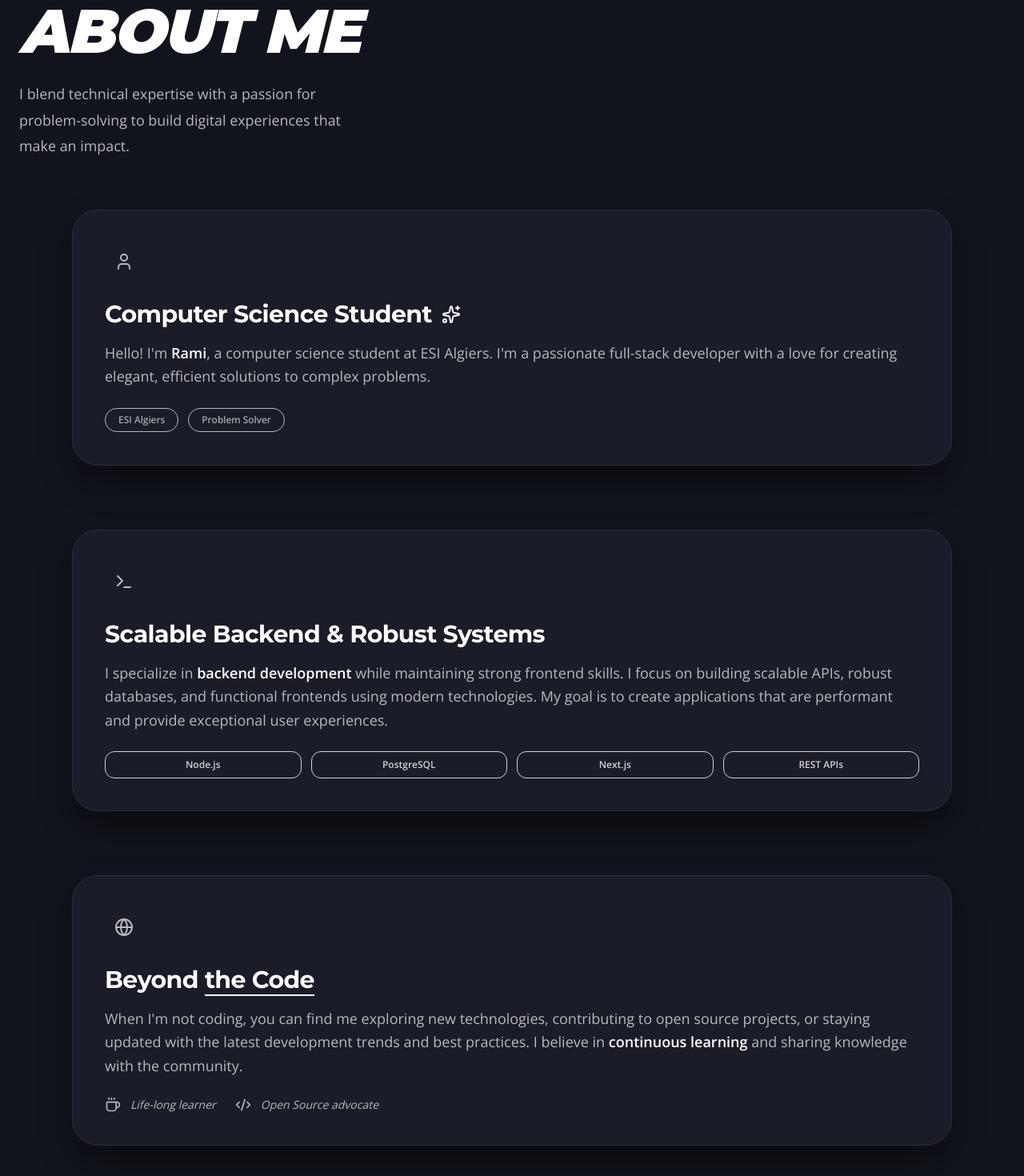
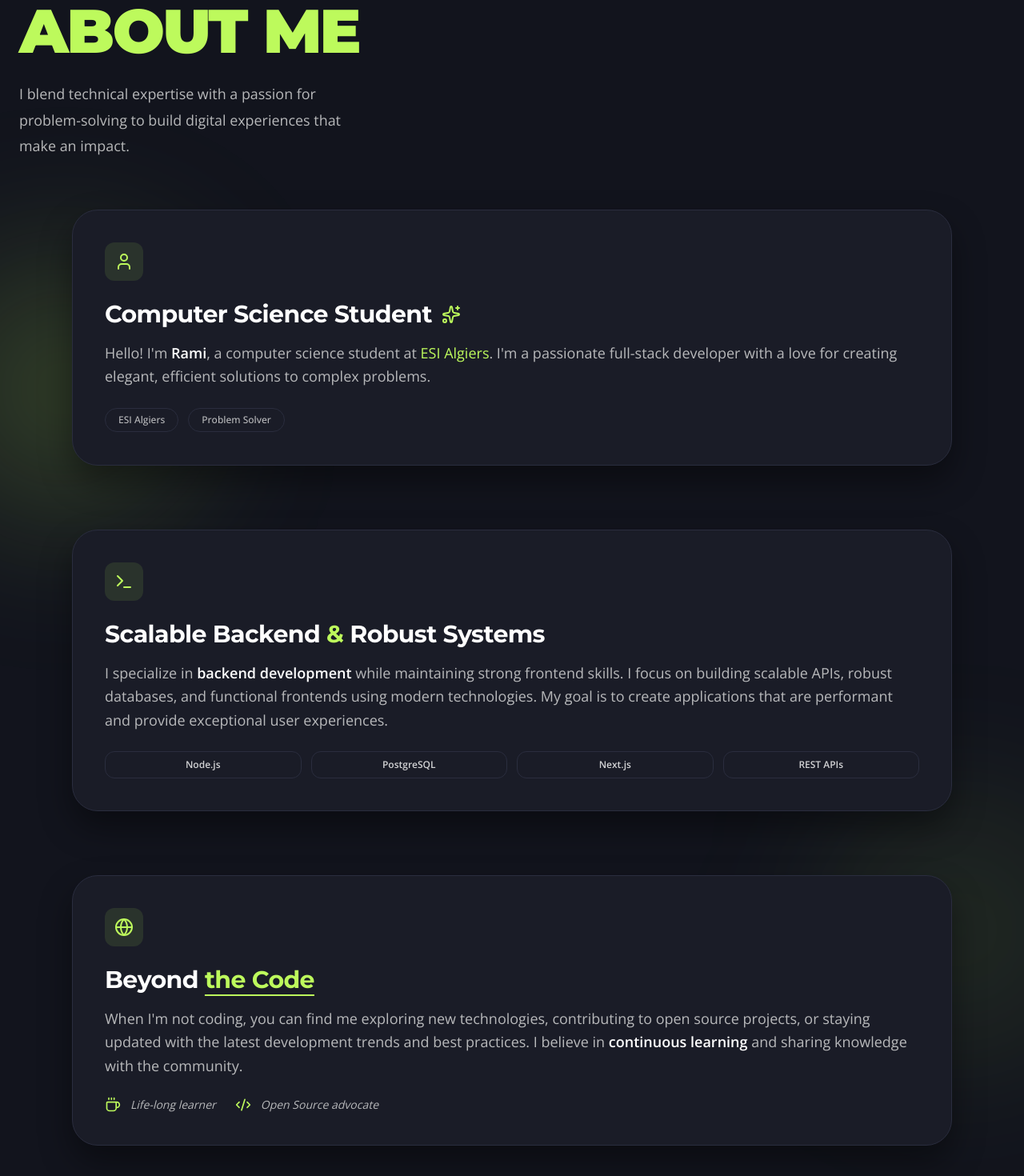
Before and after one commit to Bendifallah-Rami/rami-portfolio-v2, a Next.js app: page / in a window 1280 px wide. Shown: the part 1051-2521 px from the top of the page at 80% size. Built offline with nearby package versions, Linux system fonts and the light colour scheme.

Commit message:
style: update color scheme in settings and refactor About section for improved readability and consistency

```diff
--- a/src/components/sections/about.jsx
+++ b/src/components/sections/about.jsx
@@ -5,30 +5,21 @@ import { User, Code2, Terminal, Sparkles, Coffee, Globe } from 'lucide-react';
 
 export default function About() {
   return (
-    <section id="about" className="py-24 relative overflow-hidden font-body" style={{ backgroundColor: 'transparent' }}>
+    <section
+      id="about"
+      className="relative overflow-hidden py-24 bg-transparent [font-family:var(--font-body)]"
+    >
       {/* Decorative background elements */}
-      <div className="absolute top-1/4 -left-20 w-80 h-80 bg-accent/20 rounded-full blur-[100px] pointer-events-none" />
-      <div className="absolute bottom-1/4 -right-20 w-80 h-80 bg-accent/10 rounded-full blur-[100px] pointer-events-none" />
+      <div className="pointer-events-none absolute top-1/4 -left-20 h-80 w-80 rounded-full bg-(--color-accent)/20 blur-[100px]" />
+      <div className="pointer-events-none absolute bottom-1/4 -right-20 h-80 w-80 rounded-full bg-(--color-accent)/10 blur-[100px]" />
 
       <div className="container mx-auto px-6 mb-16">
         <div className="max-w-4xl">
-          <h2 className="m-0 leading-none mb-6"
-            style={{
-              fontFamily: 'var(--font-display)',
-              fontWeight: 900,
-              fontSize: 'clamp(2.5rem, 6vw, 5rem)',
-              letterSpacing: '-0.03em',
-              color: 'var(--color-white)'
-            }}>
+          <h2 className="m-0 mb-6 leading-none [font-family:var(--font-display)] text-[clamp(2.5rem,6vw,5rem)] font-black tracking-[-0.03em] text-white">
             A LITTLE BIT <br />
-            <span className="text-secondary italic">ABOUT ME</span>
+            <span className="text-(--color-accent)">ABOUT <span className=''> ME</span></span>
           </h2>
-          <p className="m-0 leading-[1.8] max-w-[42ch]"
-            style={{
-              fontFamily: 'var(--font-body)',
-              fontSize: 'clamp(1rem, 1.4vw, 1.25rem)',
-              color: 'var(--color-muted)'
-            }}>
+          <p className="m-0 max-w-[42ch] leading-[1.8] [font-family:var(--font-body)] text-[clamp(1rem,1.4vw,1.25rem)] text-(--color-muted)">
             I blend technical expertise with a passion for problem-solving to build
             digital experiences that make an impact.
           </p>
@@ -47,37 +38,35 @@ export default function About() {
         >
           {/* Card 1: Intro */}
           <ScrollStackItem>
-            <div className="flex flex-col h-full font-body">
-              <div className="bg-secondary/10 w-12 h-12 rounded-xl flex items-center justify-center mb-6">
-                <User className="text-secondary w-6 h-6" />
+            <div className="flex h-full flex-col [font-family:var(--font-body)]">
+              <div className="mb-6 flex h-12 w-12 items-center justify-center rounded-xl bg-(--color-accent)/10">
+                <User className="h-6 w-6 text-(--color-accent)" />
               </div>
-              <h3 className="text-2xl md:text-3xl font-bold text-white mb-4 font-display flex items-center gap-3"
-                style={{ fontFamily: 'var(--font-display)', letterSpacing: '-0.02em' }}>
-                Computer Science Student <Sparkles className="text-secondary w-6 h-6" />
+              <h3 className="mb-4 flex items-center gap-3 [font-family:var(--font-display)] text-2xl font-bold tracking-[-0.02em] text-white md:text-3xl">
+                Computer Science Student <Sparkles className="h-6 w-6 text-(--color-accent)" />
               </h3>
-              <p className="text-lg text-muted leading-relaxed mb-6" style={{ fontFamily: 'var(--font-body)' }}>
+              <p className="mb-6 [font-family:var(--font-body)] text-lg leading-relaxed text-(--color-muted)">
                 Hello! I&apos;m <span className="text-white font-semibold">Rami</span>, a computer science student at
-                <span className="text-secondary"> ESI Algiers</span>. I&apos;m a passionate full-stack developer
+                <span className="text-(--color-accent)"> ESI Algiers</span>. I&apos;m a passionate full-stack developer
                 with a love for creating elegant, efficient solutions to complex problems.
               </p>
               <div className="mt-auto flex gap-3">
-                <span className="px-4 py-1.5 bg-surface border border-border rounded-full text-xs text-muted font-medium">ESI Algiers</span>
-                <span className="px-4 py-1.5 bg-surface border border-border rounded-full text-xs text-muted font-medium">Problem Solver</span>
+                <span className="rounded-full border border-(--color-border) bg-(--color-surface) px-4 py-1.5 text-xs font-medium text-(--color-muted)">ESI Algiers</span>
+                <span className="rounded-full border border-(--color-border) bg-(--color-surface) px-4 py-1.5 text-xs font-medium text-(--color-muted)">Problem Solver</span>
               </div>
             </div>
           </ScrollStackItem>
 
           {/* Card 2: Focus */}
           <ScrollStackItem>
-            <div className="flex flex-col h-full font-body">
-              <div className="bg-secondary/10 w-12 h-12 rounded-xl flex items-center justify-center mb-6">
-                <Terminal className="text-secondary w-6 h-6" />
+            <div className="flex h-full flex-col [font-family:var(--font-body)]">
+              <div className="mb-6 flex h-12 w-12 items-center justify-center rounded-xl bg-(--color-accent)/10">
+                <Terminal className="h-6 w-6 text-(--color-accent)" />
               </div>
-              <h3 className="text-2xl md:text-3xl font-bold text-white mb-4 font-display"
-                style={{ fontFamily: 'var(--font-display)', letterSpacing: '-0.02em' }}>
-                Scalable Backend <span className="text-secondary">&</span> Robust Systems
+              <h3 className="mb-4 [font-family:var(--font-display)] text-2xl font-bold tracking-[-0.02em] text-white md:text-3xl">
+                Scalable Backend <span className="text-(--color-accent)">&</span> Robust Systems
               </h3>
-              <p className="text-lg text-muted leading-relaxed mb-6" style={{ fontFamily: 'var(--font-body)' }}>
+              <p className="mb-6 [font-family:var(--font-body)] text-lg leading-relaxed text-(--color-muted)">
                 I specialize in <span className="text-white font-semibold">backend development</span> while maintaining strong
                 frontend skills. I focus on building scalable APIs, robust databases, and functional frontends
                 using modern technologies. My goal is to create applications that are performant and
@@ -85,7 +74,7 @@ export default function About() {
               </p>
               <div className="grid grid-cols-2 md:grid-cols-4 gap-3 mt-auto">
                 {['Node.js', 'PostgreSQL', 'Next.js', 'REST APIs'].map((skill) => (
-                  <div key={skill} className="py-2 px-3 bg-surface border border-border rounded-xl flex items-center justify-center text-xs font-semibold text-white/80">
+                  <div key={skill} className="flex items-center justify-center rounded-xl border border-(--color-border) bg-(--color-surface) px-3 py-2 text-xs font-semibold text-white/80">
                     {skill}
                   </div>
                 ))}
@@ -95,15 +84,14 @@ export default function About() {
 
           {/* Card 3: Beyond coding */}
           <ScrollStackItem>
-            <div className="flex flex-col h-full font-body">
-              <div className="bg-secondary/10 w-12 h-12 rounded-xl flex items-center justify-center mb-6">
-                <Globe className="text-secondary w-6 h-6" />
+            <div className="flex h-full flex-col [font-family:var(--font-body)]">
+              <div className="mb-6 flex h-12 w-12 items-center justify-center rounded-xl bg-(--color-accent)/10">
+                <Globe className="h-6 w-6 text-(--color-accent)" />
               </div>
-              <h3 className="text-2xl md:text-3xl font-bold text-white mb-4 font-display"
-                style={{ fontFamily: 'var(--font-display)', letterSpacing: '-0.02em' }}>
-                Beyond <span className="text-secondary underline decoration-2 underline-offset-8">the Code</span>
+              <h3 className="mb-4 [font-family:var(--font-display)] text-2xl font-bold tracking-[-0.02em] text-white md:text-3xl">
+                Beyond <span className="text-(--color-accent) underline decoration-2 underline-offset-8">the Code</span>
               </h3>
-              <p className="text-lg text-muted leading-relaxed mb-6" style={{ fontFamily: 'var(--font-body)' }}>
+              <p className="mb-6 [font-family:var(--font-body)] text-lg leading-relaxed text-(--color-muted)">
                 When I&apos;m not coding, you can find me exploring new technologies, contributing to
                 open source projects, or staying updated with the latest development trends and best practices.
                 I believe in <span className="text-white font-semibold">continuous learning</span> and
@@ -111,12 +99,12 @@ export default function About() {
               </p>
               <div className="flex flex-wrap gap-6 mt-auto">
                 <div className="flex items-center gap-3">
-                  <Coffee className="text-secondary w-5 h-5" />
-                  <span className="text-muted italic text-sm">Life-long learner</span>
+                  <Coffee className="h-5 w-5 text-(--color-accent)" />
+                  <span className="text-sm italic text-(--color-muted)">Life-long learner</span>
                 </div>
                 <div className="flex items-center gap-3">
-                  <Code2 className="text-secondary w-5 h-5" />
-                  <span className="text-muted italic text-sm">Open Source advocate</span>
+                  <Code2 className="h-5 w-5 text-(--color-accent)" />
+                  <span className="text-sm italic text-(--color-muted)">Open Source advocate</span>
                 </div>
               </div>
             </div>
```
